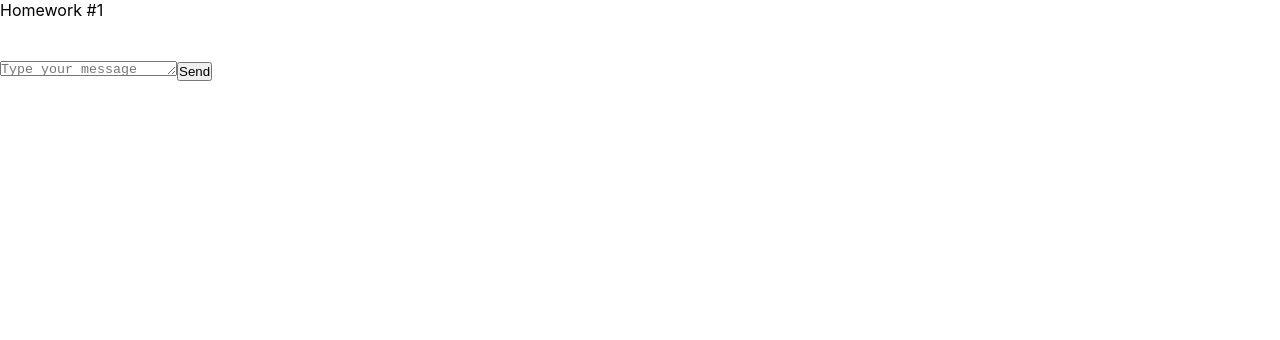
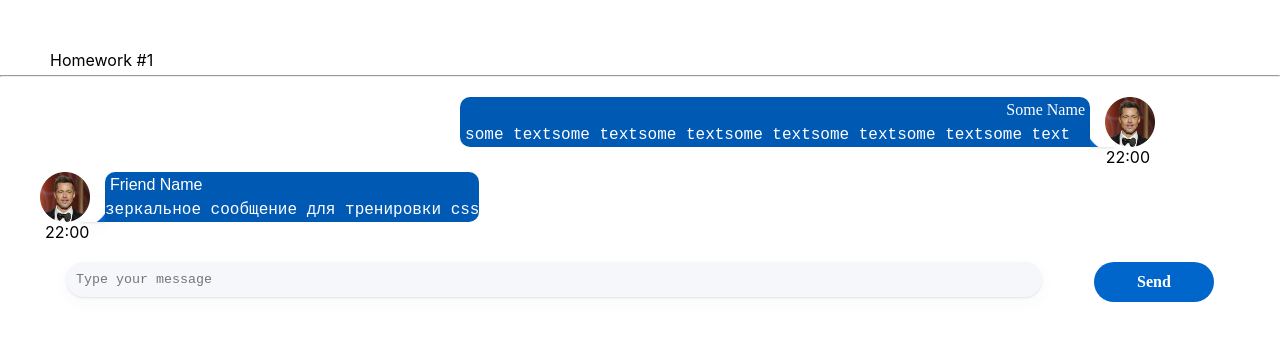
Before and after one commit to InnaGroznaya93/hws-2, a React (Create React App) app in the folder hws2-master/: page /#/pre-junior in a window 1280 px wide. Before the commit this address led to /#/. Shown: the top 340 px of the page. Built offline with nearby package versions, Linux system fonts and the light colour scheme.

Commit message:
solved 1st homework

```diff
--- a/hws2-master/src/s1-main/App.module.css
+++ b/hws2-master/src/s1-main/App.module.css
@@ -3,9 +3,20 @@
 }
 
 .hw {
+    display: flex;
+    flex-direction: column;
+    max-width: 1200px;
+    margin: 0 auto;
 
 }
 
 .hwTitle {
+    margin-top: 50px;
+    margin-left: 50px;
+}
 
+.line {
+    background-color: darkgrey;
+    margin-bottom: 15px;
+    margin-top: 5px;
 }
--- a/hws2-master/src/s2-homeworks/hw01/HW1.tsx
+++ b/hws2-master/src/s2-homeworks/hw01/HW1.tsx
@@ -57,6 +57,7 @@ const HW1 = () => {
     return (
         <div id={'hw1'}>
             <div className={s2.hwTitle}>Homework #1</div>
+            <hr className={s2.line}/>
             <div className={s2.hw}>
                 {/*проверка отображения (не менять)*/}
                 <div>
--- a/hws2-master/src/s2-homeworks/hw01/friend-message/FriendMessage.module.css
+++ b/hws2-master/src/s2-homeworks/hw01/friend-message/FriendMessage.module.css
@@ -1,31 +1,62 @@
 .friendMessage {
-
+    display: flex;
+    flex-direction: column;
+    align-items: flex-start;
 }
 
 .friendImageAndText {
-
+    display: flex;
+    flex-direction: row;
 }
 
 .friendImageAndText img {
-
+    width: 50px;
+    height: 50px;
+    align-self: flex-end;
 }
 
 .friendText {
-
+    display: flex;
+    flex-direction: column;
+    align-items: flex-start;
+    justify-content: space-around;
+    font-family: 'Montserrat', sans-serif;
+    font-style: normal;
+    font-weight: 400;
+    font-size: 16px;
+    line-height: 20px;
+    background-color: #0059b3;
+    border-radius: 10px 10px 10px 0;
+    color: #FFFFFF;
+    position: relative;
+    margin-left: 15px;
 }
 
 .friendText:after {
-
+    content: '';
+    position: absolute;
+    bottom: 0;
+    right: 100%;
+    display: block;
+    width: 25px;
+    height: 25px;
+    box-shadow: 0px 5px 20px rgba(29, 33, 38, 0.03), 0px 1px 2px rgba(29, 33, 38, 0.1);
+    background: radial-gradient(60px at top left,
+    transparent 49%, #0066cc 51%) no-repeat right bottom;
 }
 
 .friendName {
-
+    padding-left: 5px;
 }
 
-.friendMessageText {
-
+.friendMessageText p {
+    word-break: break-all;
+    white-space: pre-wrap;
+    max-width: 500px;
+    padding-right: 5px;
+    padding-left: 20px;
 }
 
 .friendTime {
-
+    margin-left: 5px;
 }
--- a/hws2-master/src/s2-homeworks/hw01/friend-message/FriendMessage.tsx
+++ b/hws2-master/src/s2-homeworks/hw01/friend-message/FriendMessage.tsx
@@ -1,8 +1,12 @@
 import React from 'react'
 import s from './FriendMessage.module.css'
+import {MessageType} from "../HW1";
 
 // создать тип вместо any и отобразить приходящие данные
-const FriendMessage = (props: any) => {
+type FriendMessagePropsType = {
+    message: MessageType
+}
+const FriendMessage = (props: FriendMessagePropsType) => {
     return (
         <div
             id={'hw1-friend-message-' + props.message.id}
@@ -12,7 +16,7 @@ const FriendMessage = (props: any) => {
                 <img
                     id={'hw1-friend-avatar-' + props.message.id}
                     // создаёт студент
-
+                        src={props.message.user.avatar}
                     //
                 />
                 <div className={s.friendText}>
@@ -20,7 +24,7 @@ const FriendMessage = (props: any) => {
                         id={'hw1-friend-name-' + props.message.id}
                         className={s.friendName}
                     >
-                        {/*создаёт студент*/}
+                        {props.message.user.name}
 
                         {/**/}
                     </div>
@@ -28,7 +32,7 @@ const FriendMessage = (props: any) => {
                         id={'hw1-friend-text-' + props.message.id}
                         className={s.friendMessageText}
                     >
-                        {/*создаёт студент*/}
+                        {props.message.message.text}
 
                         {/**/}
                     </pre>
@@ -38,7 +42,7 @@ const FriendMessage = (props: any) => {
                 id={'hw1-friend-time-' + props.message.id}
                 className={s.friendTime}
             >
-                {/*создаёт студент*/}
+                {props.message.message.time}
 
                 {/**/}
             </div>
--- a/hws2-master/src/s2-homeworks/hw01/message-sender/MessageSender.module.css
+++ b/hws2-master/src/s2-homeworks/hw01/message-sender/MessageSender.module.css
@@ -1,12 +1,37 @@
 .sendForm {
-
+display: flex;
+    flex-direction: row;
+    justify-content: space-around;
+    margin-top: 20px;
 }
 
 .textarea {
+width: 976px;
+    resize: none;
+    overflow: hidden;
+    border: none;
+    border-radius: 20px;
+    padding: 10px;
+    background: #F5F7FB;
+    box-shadow: 0px 5px 20px rgba(29, 33, 38, 0.03), 0px 1px 2px rgba(29, 33, 38, 0.1);
 
 }
 
 .button {
+
+    width: 120px;
+    height: 40px;
+
+    font-family: 'Montserrat';
+    font-style: normal;
+    font-weight: 600;
+    font-size: 16px;
+    line-height: 20px;
+    /* identical to box height */
+    background: #0066CC;
+    border-radius: 20px;
+    border: none;
+    color: #FFFFFF;
 
 }
 
--- a/hws2-master/src/s2-homeworks/hw01/message/Message.module.css
+++ b/hws2-master/src/s2-homeworks/hw01/message/Message.module.css
@@ -1,31 +1,70 @@
 .message {
-
+    display: flex;
+    flex-direction: column;
+    align-items: flex-end;
+    padding: 5px;
+    margin-right: 80px;
 }
 
 .imageAndText {
-
+    display: flex;
+    flex-direction: row-reverse;
 }
 
 .imageAndText img {
+    width: 50px;
+    height: 50px;
+    align-self: flex-end;
 
 }
 
 .text {
-
+    display: flex;
+    flex-direction: column;
+    align-items: flex-end;
+    justify-content: space-around;
+    font-family: 'Montserrat';
+    font-style: normal;
+    font-weight: 400;
+    font-size: 16px;
+    line-height: 20px;
+    /* identical to box height */
+    background-color: #0059b3;
+    border-radius: 10px 10px 0 10px;
+    color: #FFFFFF;
+    position: relative;
+    margin-right: 15px;
 }
 
 .text:after {
+    content: "";
+    position: absolute;
+    bottom: 0;
+    left: 100%;
+    display: block;
+    width: 25px;
+    height: 25px;
+    box-shadow: 0px 5px 20px rgba(29, 33, 38, 0.03), 0px 1px 2px rgba(29, 33, 38, 0.1);
+    background: radial-gradient(60px at top right,
+    transparent 49%, #0066cc 51%) no-repeat right bottom;
 
 }
 
 .name {
-
+    padding-right: 5px;
 }
 
 .messageText {
+    display: block;
+    padding-right: 20px;
+    padding-left: 5px;
+}
 
+pre {
+    word-break: break-all;
+    white-space: pre-wrap;
 }
 
 .time {
-
+    margin-right: 5px;
 }
--- a/hws2-master/src/s2-homeworks/hw01/message/Message.tsx
+++ b/hws2-master/src/s2-homeworks/hw01/message/Message.tsx
@@ -1,8 +1,11 @@
 import React from 'react'
 import s from './Message.module.css'
+import {MessageType} from "../HW1";
 
 // нужно создать правильный тип вместо any
-export type MessagePropsType = any
+export type MessagePropsType = {
+    message: MessageType
+}
 
 // нужно отобразить приходящие данные
 const Message = (props: MessagePropsType) => {
@@ -12,24 +15,24 @@ const Message = (props: MessagePropsType) => {
                 <img
                     id={'hw1-avatar-' + props.message.id}
                     // создаёт студент
-
+                        src={props.message.user.avatar}
                     //
                 />
                 <div className={s.text}>
                     <div id={'hw1-name-' + props.message.id} className={s.name}>
-                        {/*создаёт студент*/}
+                        {props.message.user.name}
 
                         {/**/}
                     </div>
                     <pre id={'hw1-text-' + props.message.id} className={s.messageText}>
-                        {/*создаёт студент*/}
+                        {props.message.message.text}
 
                         {/**/}
                     </pre>
                 </div>
             </div>
             <div id={'hw1-time-' + props.message.id} className={s.time}>
-                {/*создаёт студент*/}
+                {props.message.message.time}
 
                 {/**/}
             </div>
```
